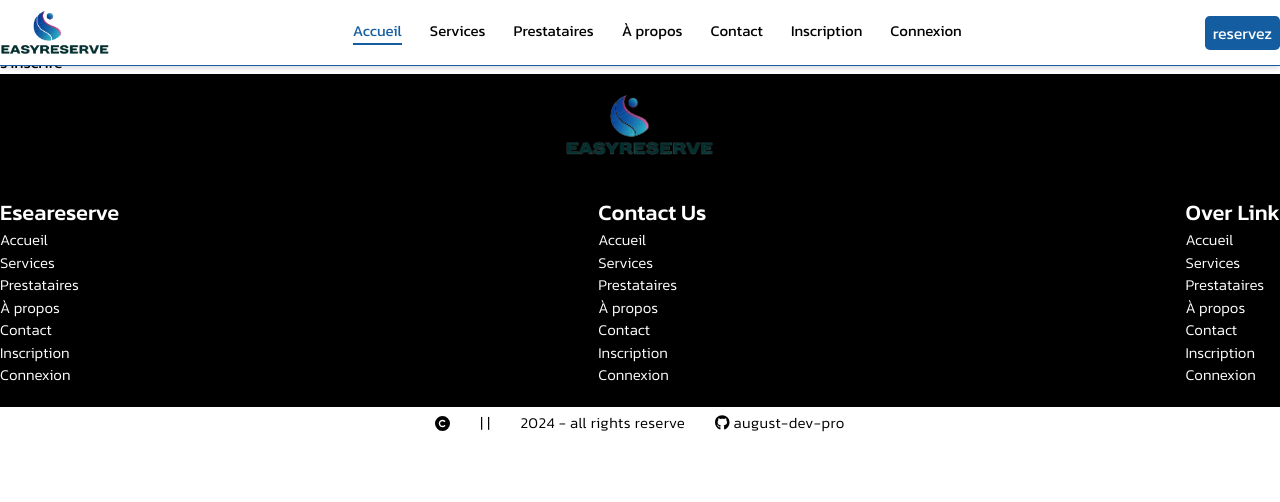
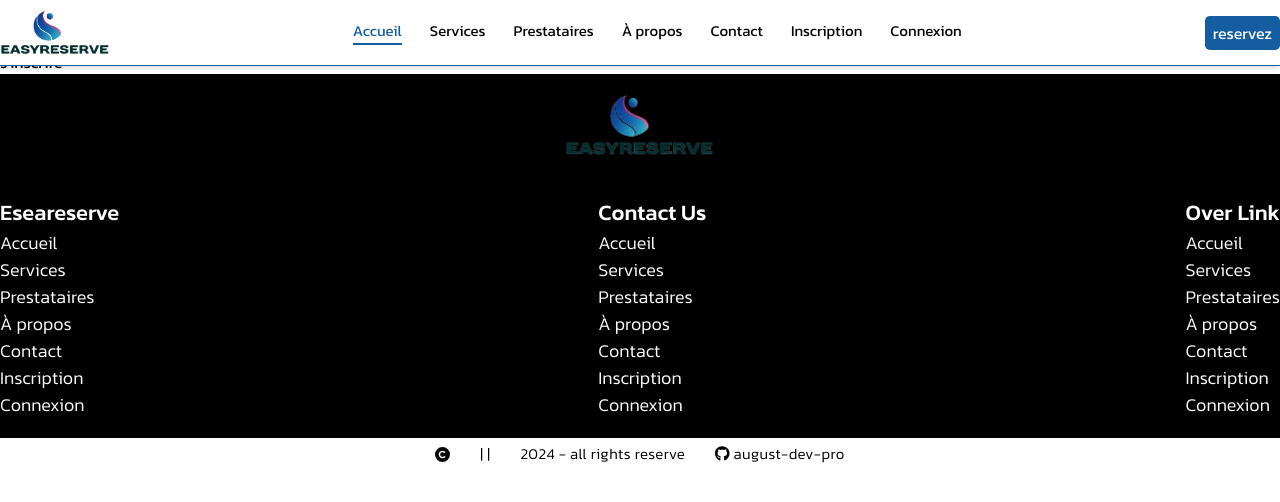
Before and after one commit to august-dev-pro/esea-reserve, a Next.js app: page /signup in a window 1280 px wide. Shown: the top 502 px of the page. Built offline with nearby package versions, Linux system fonts and the light colour scheme.

Commit message:
section why choise us make commiting

```diff
--- a/src/app/globals.css
+++ b/src/app/globals.css
@@ -105,7 +105,7 @@
     display: flex;
     flex-direction: column;
     background-color: #fff;
-    padding: 25px;
+    padding: 15px;
     border-radius: 10px;
     gap: 20px;
   }
@@ -125,10 +125,12 @@
     font-weight: 300;
     text-transform: capitalize;
     text-align: left;
+    font-size: 15px;
   }
   .card-wcu .description .etapes .etapes-items .etape .number {
     font-weight: 500;
     width: max-content;
+    font-size: 16px;
   }
   .card-wcu .description .etapes {
     width: fit-content;
@@ -171,9 +173,7 @@
     .card-wcu {
       display: flex;
       flex-direction: row;
-      background-color: #fff;
       padding: 25px;
-      border-radius: 10px;
       gap: 25px;
     }
     .card-wcu img {
@@ -196,6 +196,10 @@
     .card-wcu .description .des-content {
       --tw-text-opacity: 1;
       color: rgb(75 85 99 / var(--tw-text-opacity));
+    }
+
+    .card-wcu .description .etapes .etapes-items .etape {
+      font-size: 16px;
     }
   }
 
--- a/src/components/layout/Footer.tsx
+++ b/src/components/layout/Footer.tsx
@@ -18,15 +18,6 @@
   ];
   return (
     <>
-      {/* <div className="logo_eseaservice w-[150px] m-[0_auto] py-[20px]">
-        <Image
-          className=" object-cover max-h-[100px]"
-          src={eseaServiceLogo}
-          alt="esea-service_logo"
-          width={500}
-          height={500}
-        />
-      </div> */}
       <footer className="footer bg-black text-white">
         <div className="container px-5 sm:px-0 items-center">
           <div className="logo_eseaservice w-[150px] m-[0_auto] py-[20px]">
@@ -48,7 +39,7 @@
                   navLinks.map((link: any, index: number) => (
                     <Link
                       key={index}
-                      className={`link font-[200] md:font-[300]  hover:text-midnight-blue transition-all w-fit`}
+                      className={`link text-[15px] md:text-[18px] font-[200] md:font-[300]  hover:text-midnight-blue transition-all w-fit`}
                       href={link.path}
                     >
                       {link.label}
@@ -63,7 +54,7 @@
                   navLinks.map((link: any, index: number) => (
                     <Link
                       key={index}
-                      className={` font-[200] md:font-[300] hover:text-midnight-blue transition-all w-fit`}
+                      className={` text-[15px] md:text-[18px] font-[200] md:font-[300] hover:text-midnight-blue transition-all w-fit`}
                       href={link.path}
                     >
                       {link.label}
@@ -78,7 +69,7 @@
                   navLinks.map((link: any, index: number) => (
                     <Link
                       key={index}
-                      className={` font-[200] md:font-[300] hover:text-midnight-blue transition-all w-fit`}
+                      className={` text-[15px] md:text-[18px] font-[200] md:font-[300] hover:text-midnight-blue transition-all w-fit`}
                       href={link.path}
                     >
                       {link.label}
```
